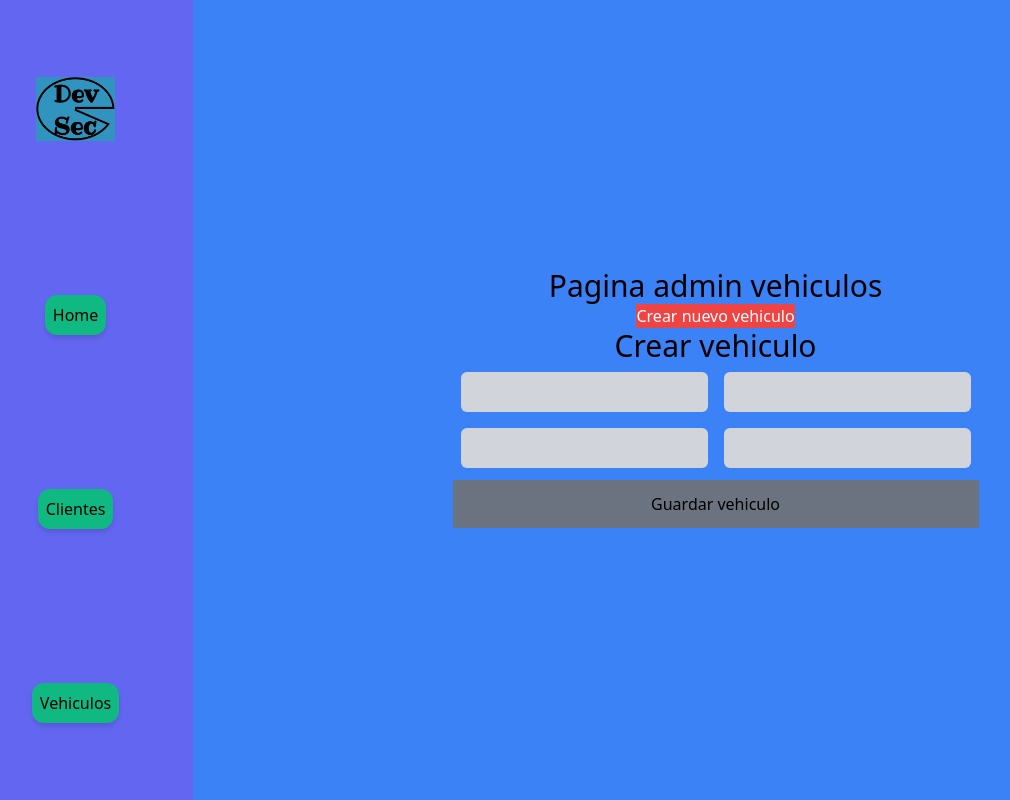
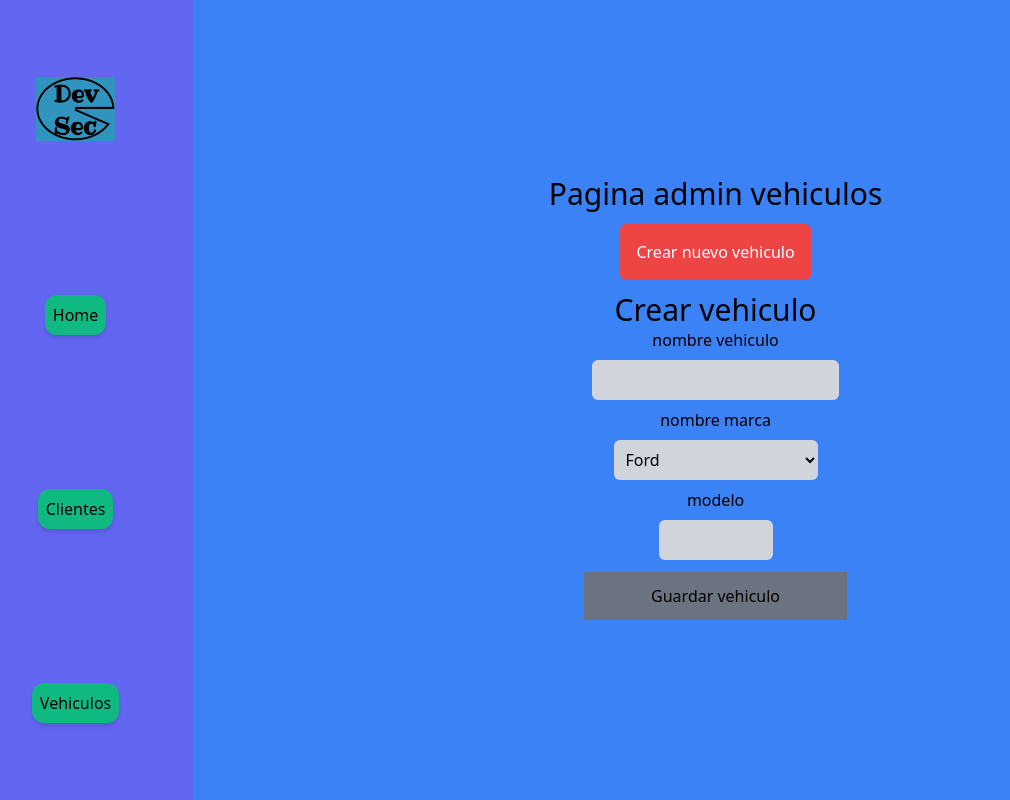
Before and after one commit to rojas901/prueba, a React (Create React App) app: page /admin/vehiculos in a window 1280 px wide. Both pictures are taken after a click on the button "Mostrar vehiculos". Shown: the whole page, without its empty margins (42-1052 px from the left). Built offline with nearby package versions, Linux system fonts and the light colour scheme.

Commit message:
agregar datos a la tabla cuando se agegar vehiculo y salga registro exitoso

```diff
--- a/package.json
+++ b/package.json
@@ -11,6 +11,7 @@
     "react-dom": "^17.0.2",
     "react-router-dom": "^5.3.0",
     "react-scripts": "4.0.3",
+    "react-toastify": "^8.0.3",
     "web-vitals": "^1.0.1"
   },
   "scripts": {
--- a/src/pages/admin/Vehiculos.jsx
+++ b/src/pages/admin/Vehiculos.jsx
@@ -1,4 +1,6 @@
 import React, { useEffect, useState } from 'react'
+import { ToastContainer, toast } from 'react-toastify';
+import 'react-toastify/dist/ReactToastify.css';
 
 const vehiculosBack = [//Simula el back end
     {
@@ -48,24 +50,61 @@ const Vehiculos = () => {
     return (
         <div className='flex flex-col items-center justify-center w-full'>
             <h2 className='text-3xl'>Pagina admin vehiculos</h2>
-            <button onClick={()=>{setMostrarTabla(!mostrarTabla)}} className={`text-white bg-${colorBoton}-500 p-5' type='button`}>{textBoton}</button>
+            <button onClick={()=>{setMostrarTabla(!mostrarTabla)}} className={`text-white bg-${colorBoton}-500 p-4 m-3 rounded-md`} type='button'>{textBoton}</button>
             {
-                mostrarTabla ? (<TablaVehiculos listaVehiculos={vehiculos}/>):(<FormularioVehiculos/>)//establece los vehiculos en la tabla
+                mostrarTabla ? (<TablaVehiculos listaVehiculos={vehiculos}/>)
+                :(<FormularioVehiculos
+                    funcionMostrarTabla={setMostrarTabla}
+                    listaVehiculos={vehiculos}
+                    funcionAgregarVehiculo={setVehiculos}/>)//establece los vehiculos en la tabla
             }
+            <ToastContainer position="bottom-center" autoClose={3000}/>
         </div>
     )
 }
 
-const FormularioVehiculos = () => {
+const FormularioVehiculos = ({funcionMostrarTabla, listaVehiculos, funcionAgregarVehiculo}) => {
+    const [nombre, setNombre] = useState();
+    const [marca, setMarca] = useState();
+    const [modelo, setModelo] = useState();
+
+    const enviarAlBackend = () => {
+        console.log('nombre', nombre, 'marca', marca, 'modelo', modelo)
+        toast.success("Registro exitoso")
+        funcionMostrarTabla(true);
+        funcionAgregarVehiculo([...listaVehiculos, {nombre:nombre, marca:marca, modelo:modelo}])
+    }
+
     return (
     <div>
         <h2 className='text-3xl text-center'>Crear vehiculo</h2>
-        <form className='grid grid-cols-2'>
-        <input className='bg-gray-300 focus-within:outline-none rounded-md p-2 mx-2 my-2' type="text" />
-        <input className='bg-gray-300 focus-within:outline-none rounded-md p-2 mx-2 my-2' type="text" />
-        <input className='bg-gray-300 focus-within:outline-none rounded-md p-2 mx-2 my-2' type="text" />
-        <input className='bg-gray-300 focus-within:outline-none rounded-md p-2 mx-2 my-2' type="text" />
-        <button className='col-span-2 bg-gray-500 focus-within:outline-none p-3 my-1' type='button'>Guardar vehiculo</button>
+        <form className='flex flex-col'>
+        <label className="flex flex-col items-center" htmlFor="nombre">
+            nombre vehiculo
+            <input
+            value={nombre}
+            onChange={(e)=>{setNombre(e.target.value)}} name="nombre" className='bg-gray-300 focus-within:outline-none rounded-md p-2 mx-2 my-2' type="text" />
+        </label>
+        <label className="flex flex-col items-center" htmlFor="marca">
+            nombre marca
+            <select
+            value={marca}
+            onChange={(e)=>{setMarca(e.target.value)}} className='bg-gray-300 focus-within:outline-none rounded-md p-2 mx-2 my-2' name="marca">
+                <option disabled>Seleccione una opcion</option>
+                <option>Ford</option>
+                <option>Chevrolet</option>
+                <option>Mazda</option>
+            </select>
+        </label>
+        <label className="flex flex-col items-center" htmlFor="modelo">
+            modelo
+            <input
+            value={modelo}
+            onChange={(e)=>{setModelo(e.target.value)}} name="modelo" className='bg-gray-300 focus-within:outline-none rounded-md p-2 mx-2 my-2' type="number" min={1990} max={2022} />
+        </label>
+        <button
+        onClick={()=>{enviarAlBackend()}}
+        className='col-span-2 bg-gray-500 focus-within:outline-none p-3 my-1' type='button'>Guardar vehiculo</button>
         </form>
     </div>
     )
```
Also changed, not shown: 1 other file (tests, documents, lock files or other folders).
